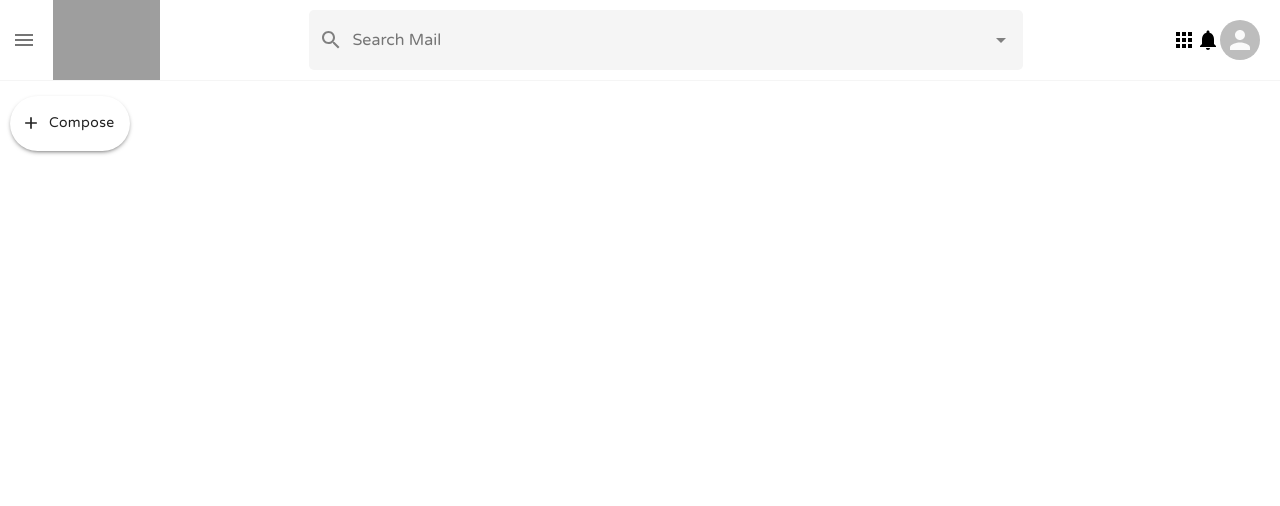
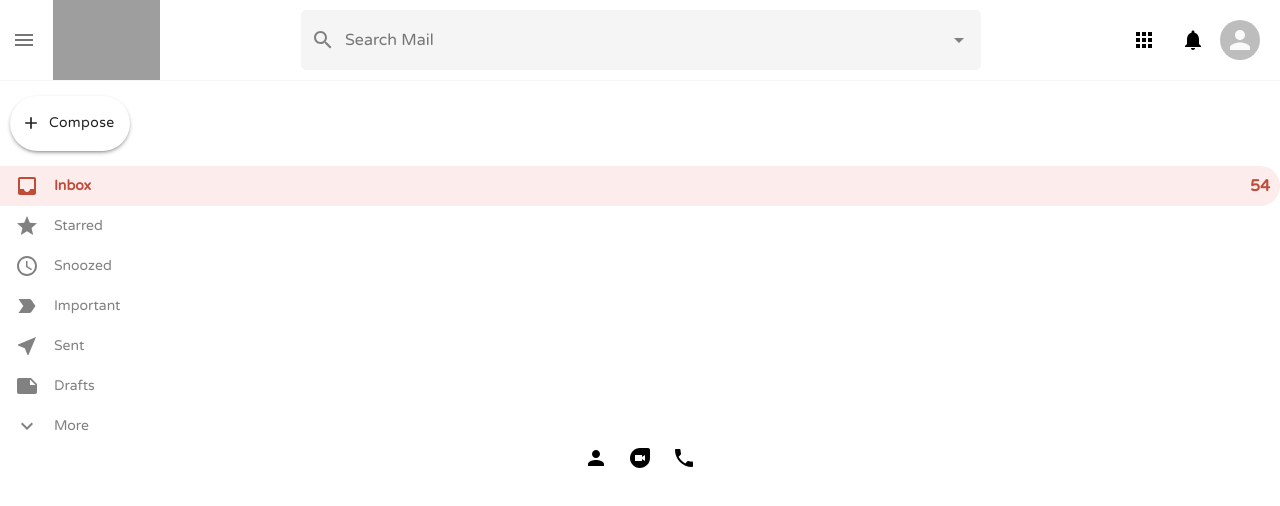
Before and after one commit to dhwajsharma/Gmail-clone-redux, a React (Create React App) app: page / in a window 1280 px wide. Shown: the top 506 px of the page. Built offline with nearby package versions, Linux system fonts and the light colour scheme; grey boxes are pictures that could not be loaded.

Commit message:
Built Sidebar component

```diff
--- a/package.json
+++ b/package.json
@@ -12,6 +12,7 @@
     "react": "^17.0.2",
     "react-dom": "^17.0.2",
     "react-redux": "^7.2.4",
+    "react-router-dom": "^5.2.0",
     "react-scripts": "4.0.3"
   },
   "scripts": {
--- a/src/App.js
+++ b/src/App.js
@@ -2,13 +2,33 @@ import React from 'react';
 import './App.css';
 import Header from './components/Header/Header';
 import Sidebar from './components/Sidebar/Sidebar';
+import Mail from './components/Mail/Mail';
+import EmailList from './components/EmailList/EmailList';
+import {
+  BrowserRouter as Router,
+  Switch,
+  Route,
+  Link
+} from "react-router-dom";
 
 function App() {
   return (
-    <div className="App">
-      <Header />
-      <Sidebar />
-    </div>
+    <Router>
+      <div className="App">
+        <Header />
+        <div className="app_body">
+          <Sidebar />
+          <Switch>
+            <Route path="/mail">
+              <Mail />
+            </Route>
+            <Route path="/" exact>
+              <EmailList />
+            </Route>
+          </Switch>
+        </div>
+      </div>
+    </Router>
   );
 }
 
--- /dev/null
+++ b/src/components/EmailList/EmailList.js
@@ -0,0 +1,12 @@
+import React from 'react'
+import "./EmailList.css"
+
+const EmailList = () => {
+    return (
+        <div className="emailList">
+
+        </div>
+    )
+}
+
+export default EmailList
--- a/src/components/Header/Header.js
+++ b/src/components/Header/Header.js
@@ -20,10 +20,10 @@ const Header = () => {
             </div>
 
             <div className="header_right">
-                <Icon>
+                <Icon style={{ padding: "10px" }}>
                     <Apps />
                 </Icon>
-                <Icon>
+                <Icon style={{ padding: "15px" }}>
                     <Notifications />
                 </Icon>
                 <Avatar />
--- /dev/null
+++ b/src/components/Mail/Mail.js
@@ -0,0 +1,12 @@
+import React from 'react'
+import "./Mail.css"
+
+const Mail = () => {
+    return (
+        <div className="mail">
+
+        </div>
+    )
+}
+
+export default Mail
--- a/src/components/Sidebar/Sidebar.css
+++ b/src/components/Sidebar/Sidebar.css
@@ -8,3 +8,8 @@
   border-radius: 30px !important;
   box-shadow: 0px 2px 5px -2px rgba(0, 0, 0, 0.75);
 }
+
+.sidebar_footer {
+  display: flex;
+  justify-content: center;
+}
--- a/src/components/Sidebar/Sidebar.js
+++ b/src/components/Sidebar/Sidebar.js
@@ -1,5 +1,5 @@
-import { Button } from '@material-ui/core'
-import { Add, Inbox } from '@material-ui/icons'
+import { Button, Icon } from '@material-ui/core'
+import { AccessTime, Add, Duo, ExpandMore, Inbox, LabelImportant, NearMe, Note, Person, Phone, Star } from '@material-ui/icons'
 import React from 'react'
 import SidebarOption from '../SidebarOption/SidebarOption'
 import "./Sidebar.css"
@@ -8,7 +8,27 @@ const Sidebar = () => {
     return (
         <div className="sidebar">
             <Button startIcon={<Add fontSize="large" />} className="sidebar_compose">Compose</Button>
-            <SidebarOption Icon={<Inbox />} title="Inbox" number={54} />
+            <SidebarOption Icon={Inbox} title="Inbox" number={54} selected={true} />
+            <SidebarOption Icon={Star} title="Starred" number={54} />
+            <SidebarOption Icon={AccessTime} title="Snoozed" number={54} />
+            <SidebarOption Icon={LabelImportant} title="Important" number={54} />
+            <SidebarOption Icon={NearMe} title="Sent" number={54} />
+            <SidebarOption Icon={Note} title="Drafts" number={54} />
+            <SidebarOption Icon={ExpandMore} title="More" number={54} />
+
+            <div className="sidebar_footer">
+                <div className="sidebar_footerIcons">
+                    <Icon style={{ padding: "10px" }}>
+                        <Person />
+                    </Icon>
+                    <Icon style={{ padding: "10px" }}>
+                        <Duo />
+                    </Icon>
+                    <Icon style={{ padding: "10px" }}>
+                        <Phone />
+                    </Icon>
+                </div>
+            </div>
         </div>
     )
 }
--- a/src/components/SidebarOption/SidebarOption.css
+++ b/src/components/SidebarOption/SidebarOption.css
@@ -0,0 +1,45 @@
+.sidebarOption {
+  display: flex;
+  align-items: center;
+  height: 40px;
+  padding: 0 10px;
+  border-top-right-radius: 20px;
+  border-bottom-right-radius: 20px;
+  cursor: pointer;
+  color: #818181;
+}
+
+.sidebarOption:hover,
+.sidebarOption:hover > P,
+.sidebarOption:hover > h3,
+.sidebarOption--active,
+.sidebarOption--active > p,
+.sidebarOption--active > h3 {
+  background-color: #fcecec;
+  color: #c04b37;
+  font-weight: 800 !important;
+}
+
+.sidebarOption > .MuiSvgIcon-root {
+  padding: 5px;
+}
+
+.sidebarOption > h3 {
+  flex: 1;
+  margin-left: 10px;
+  font-size: 14px;
+  font-weight: 400;
+}
+
+.sidebarOption > p {
+  display: none;
+  font-weight: 300;
+}
+
+.sidebarOption--active > p {
+  display: inline !important;
+}
+
+.sidebarOption:hover > p {
+  display: inline;
+}
--- a/src/components/SidebarOption/SidebarOption.js
+++ b/src/components/SidebarOption/SidebarOption.js
@@ -1,10 +1,12 @@
 import React from 'react'
 import "./SidebarOption.css"
 
-const SidebarOption = () => {
+const SidebarOption = ({ Icon, title, number, selected }) => {
     return (
-        <div className="SidebarOption">
-
+        <div className={`sidebarOption ${selected && "sidebarOption--active"}`}>
+            <Icon />
+            <h3>{title}</h3>
+            <p>{number}</p>
         </div>
     )
 }
```
Also changed, not shown: src/components/EmailList/EmailList.css (added), src/components/Mail/Mail.css (added), 1 other file (tests, documents, lock files or other folders).
